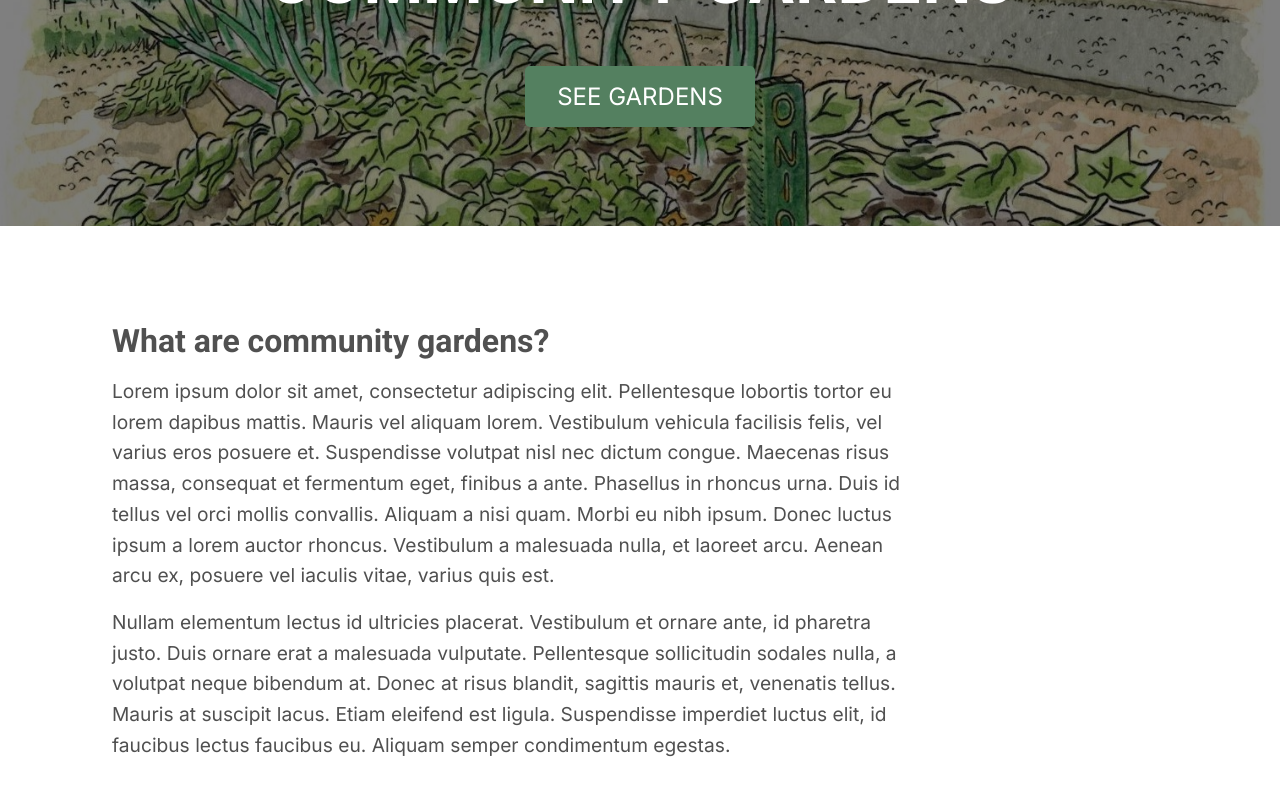
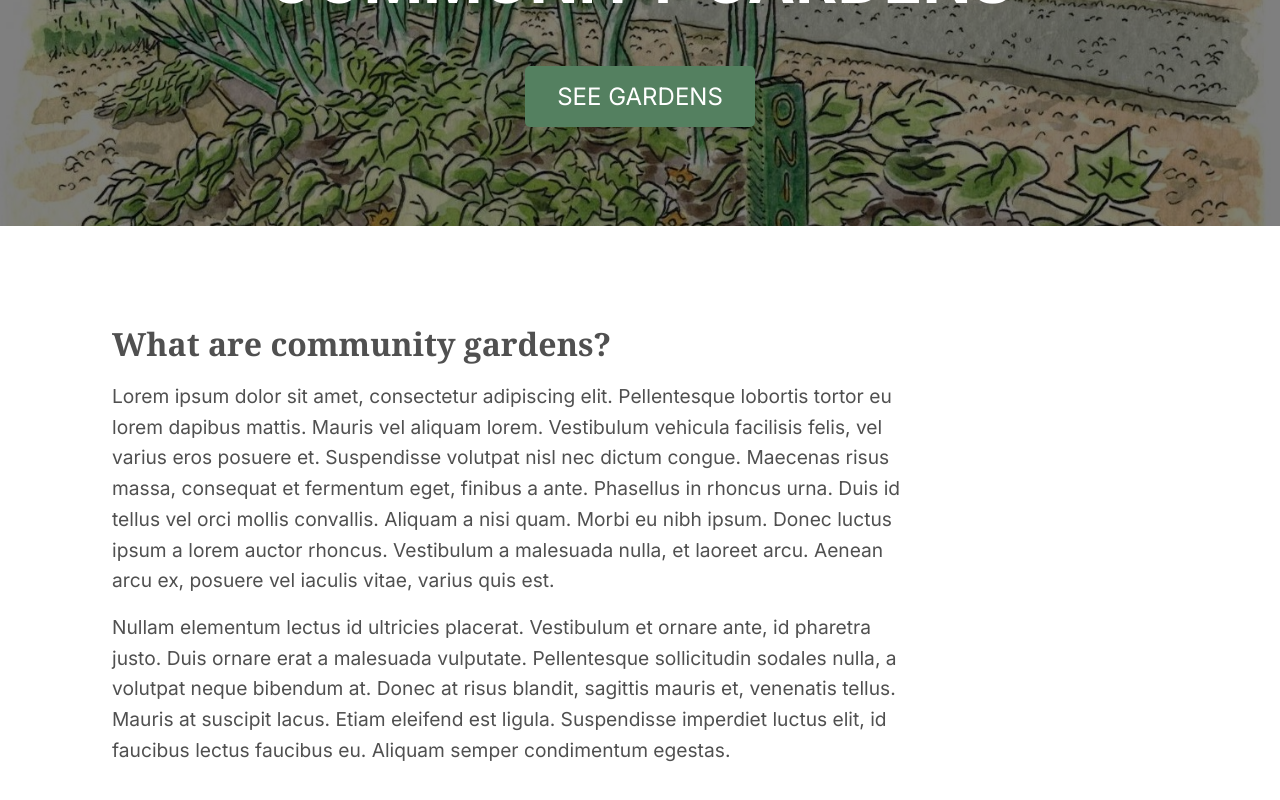
Before and after one commit to fsunstrum/Community-Garden-Database-, a Next.js app in the folder frontend/: page / in a window 1280 px wide. Shown: the part 262-1062 px from the top of the page. Built offline with nearby package versions, Linux system fonts and the light colour scheme.

Commit message:
donations table header added

```diff
--- a/frontend/src/app/donations/page.js
+++ b/frontend/src/app/donations/page.js
@@ -40,6 +40,7 @@ export default function Donations() {
                 </div>
             </header>
             <main className={styles.main}>
+                <h2 className={styles.mainHeader}>Donation History</h2>
                 <section className={styles.table}>
                     <DonationsTable donations={donations}></DonationsTable>
                 </section>
--- a/frontend/src/app/donations/page.module.css
+++ b/frontend/src/app/donations/page.module.css
@@ -46,7 +46,15 @@
   }
 
   .main {
-    padding: 2rem;
+    /* padding: 2rem; */
+    margin-top: 4rem;
+  }
+
+  .mainHeader {
+    font-size: 2rem;
+    font-family: Georgia, 'Times New Roman', Times, serif;
+    color: #505050;
+    margin-left: 10rem;
   }
 
   .form {
--- a/frontend/src/styles/page.module.css
+++ b/frontend/src/styles/page.module.css
@@ -74,7 +74,7 @@
 .infoSection h2 {
   font-size: 2rem;
   margin-bottom: 1rem;
-  font-family: Roboto;
+  font-family: Georgia, 'Times New Roman', Times, serif;
   color: #505050;
 }
 
```
